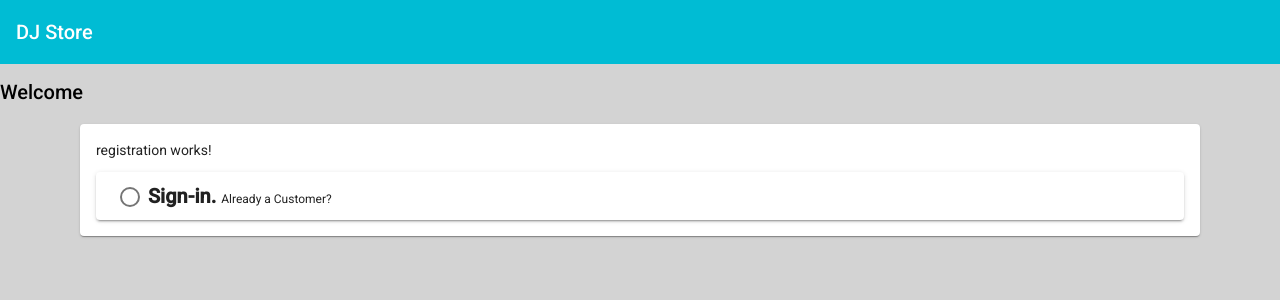
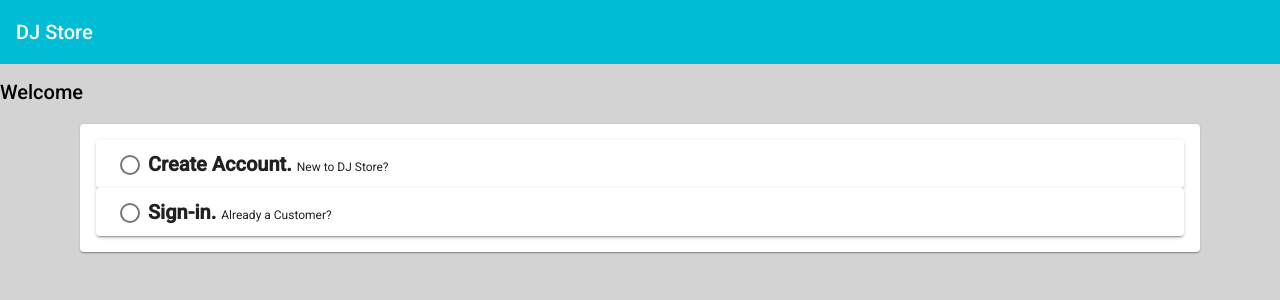
Before and after one commit to Amanda-G/ecommerceUI, an Angular app: page /login in a window 1280 px wide. Shown: the top 300 px of the page. Built offline with nearby package versions, Linux system fonts and the light colour scheme.

Commit message:
Registration page.

```diff
--- a/src/app/commonComponents/registration/registration/registration.component.html
+++ b/src/app/commonComponents/registration/registration/registration.component.html
@@ -1 +1,40 @@
-<p>registration works!</p>
+<mat-accordion>
+    <mat-expansion-panel hideToggle>
+
+        <mat-expansion-panel-header>
+            <span class="flex-space-between">
+                <mat-radio-button value="sign in"></mat-radio-button>
+                <h2>Create Account.</h2>
+                <p class="already-customer">New to DJ Store?</p>
+            </span>
+        </mat-expansion-panel-header>
+
+        <form class="login-form">
+
+            <mat-form-field class="login-input">
+                <mat-label>Name</mat-label>
+                <input matInput placeholder="Joe">
+            </mat-form-field>
+
+            <mat-form-field class="login-input">
+                <mat-label>Email</mat-label>
+                <input matInput placeholder="joe@sample.com">
+            </mat-form-field>
+
+            <mat-form-field class="login-input">
+                <mat-label>Create Password</mat-label>
+                <input matInput type="password">
+                <button (click)="hide = !hide"
+                        [attr.aria-label]="'Hide password'"
+                        [attr.aria-pressed]="hide"
+                        class="eye-btn"
+                        mat-icon-button matSuffix>
+                    <mat-icon>{{hide ? 'visibility_off' : 'visibility'}}</mat-icon>
+                </button>
+            </mat-form-field>
+
+            <button class="primary-button" color="primary" mat-raised-button>Create Account</button>
+
+        </form>
+    </mat-expansion-panel>
+</mat-accordion>
--- a/src/app/commonComponents/registration/registration/registration.component.scss
+++ b/src/app/commonComponents/registration/registration/registration.component.scss
@@ -0,0 +1,64 @@
+//resets
+h2, p {
+  margin: 0;
+  padding: 0;
+}
+
+h2 {
+  font-weight: bold;
+}
+
+hr {
+  border: 0;
+  padding: 0;
+  height: 1px;
+  background-color: lightgray;
+}
+
+
+.already-customer {
+  padding-top: 5px;
+  padding-left: 5px;
+  font-size: .75rem;
+}
+
+.login-form {
+  margin: 0 auto;
+  display: flex;
+  flex-direction: column;
+  width: 90%;
+  align-items: center;
+}
+
+.login-input {
+  width: 100%;
+}
+
+.eye-btn {
+  background-color: unset;
+  border: unset;
+}
+
+.primary-button {
+  width: 75%;
+  border-radius: 20px;
+}
+
+.hyper-link-black {
+  color: black;
+  text-decoration: none;
+}
+
+.flex-space-between {
+  display: flex;
+  justify-content: space-between;
+  align-items: center;
+}
+
+#checkBoxAndForgotIdDiv {
+  display: flex;
+  flex-direction: column;
+  align-items: center;
+  padding-top: 5%;
+  padding-bottom: 10%;
+}
--- a/src/app/commonComponents/registration/registration/registration.component.ts
+++ b/src/app/commonComponents/registration/registration/registration.component.ts
@@ -6,6 +6,7 @@
   styleUrls: ['./registration.component.scss']
 })
 export class RegistrationComponent implements OnInit {
+  hide: boolean;
 
   constructor() { }
 
```
